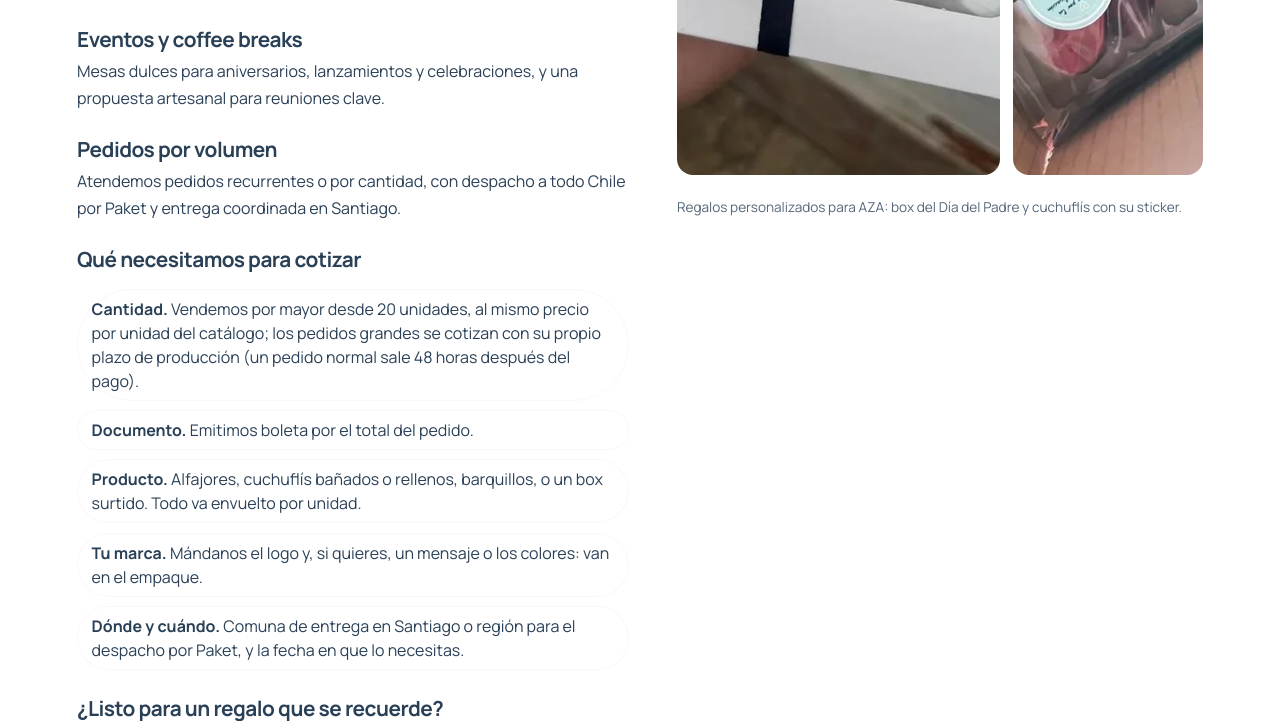
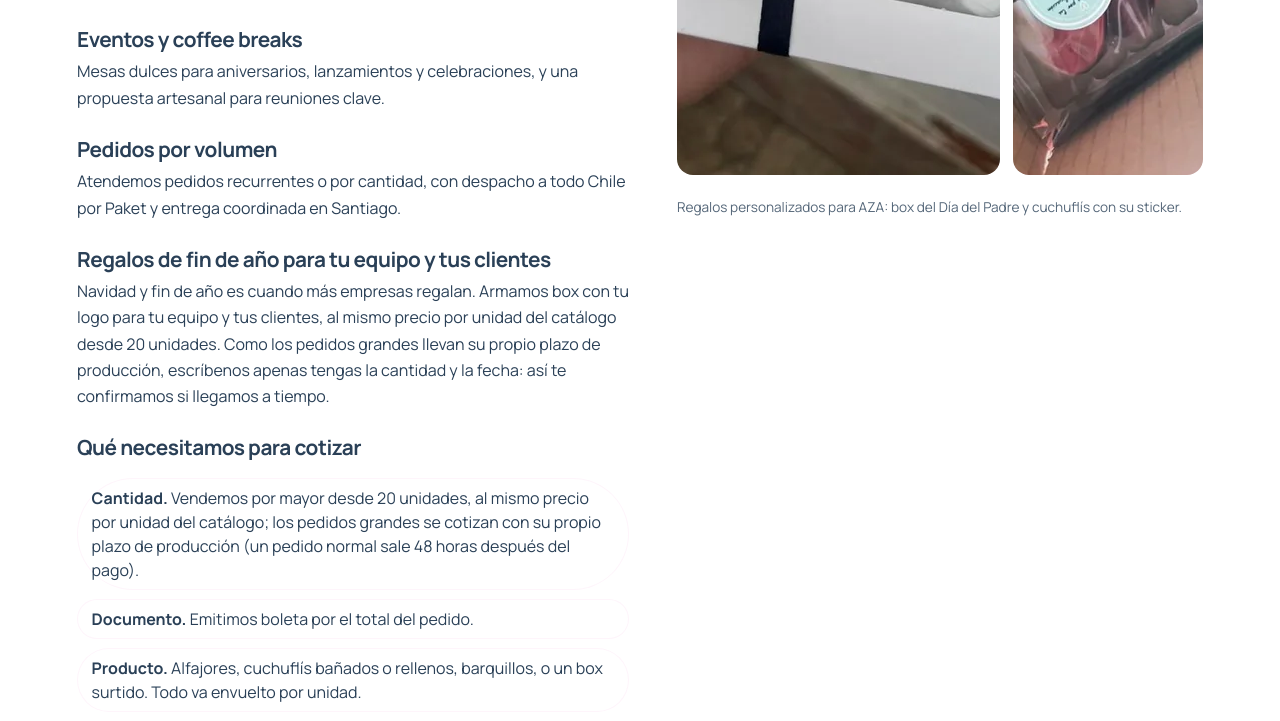
Before and after one commit to GoGo-DevS/dulcecitaa, a Django app: page /corporativo/ in a window 1280 px wide. Shown: the part 893-1614 px from the top of the page. Run offline with Django 5.2, Linux system fonts and the light colour scheme; data comes from the database, SQL or seed files in the repository; data that the repository does not hold is empty.

Commit message:
seo(corporativo): regalos de fin de año para empresas, sin fecha limite inventada
Noviembre y diciembre son cuando las empresas compran regalos de fin de ano.
El title suma esa busqueda sin perder 'dulces corporativos', y una seccion
nueva usa solo lo que la duena ya confirmo (mismo precio por unidad, desde 20,
logo en el empaque, pedidos grandes con su propio plazo). La fecha limite de
pedidos no se publica: la decide la duena. Prueba nueva, verificada al reves.

Co-Authored-By: Claude Opus 5.5 <noreply@anthropic.com>

```diff
--- a/BebesitaAPP/templates/corporativo.html
+++ b/BebesitaAPP/templates/corporativo.html
@@ -6,10 +6,13 @@
   corporativos" y "dulces para empresas"; el title decia "regalos corporativos
   dulces" y el H1 "regalos dulces para tu empresa": la palabra con que buscan
   no estaba en ninguno de los dos.
+  02-11-2026: noviembre y diciembre son cuando las empresas compran regalos de
+  fin de año; el title suma esa busqueda sin perder "dulces corporativos". Se
+  deja todo el año: el fin de año vuelve cada año y la pagina gana antiguedad.
 {% endcomment %}
-{% block title %}Dulces corporativos personalizados para empresas | {{ site_brand }}{% endblock %}
-{% block meta_description %}Dulces corporativos para empresas en Chile: alfajores, cuchuflís y barquillos artesanales en box con tu logo. Por mayor desde {{ por_mayor_desde }} unidades.{% endblock %}
-{% block og_title %}Dulces corporativos personalizados para empresas | {{ site_brand }}{% endblock %}
+{% block title %}Dulces corporativos y regalos de fin de año | {{ site_brand }}{% endblock %}
+{% block meta_description %}Dulces corporativos y regalos de fin de año para empresas: alfajores, cuchuflís y barquillos artesanales en box con tu logo, desde {{ por_mayor_desde }} unidades.{% endblock %}
+{% block og_title %}Dulces corporativos y regalos de fin de año | {{ site_brand }}{% endblock %}
 {% block og_description %}Alfajores, cuchuflís y barquillos artesanales en box con tu logo. Por mayor desde {{ por_mayor_desde }} unidades, despacho a todo Chile.{% endblock %}
 
 {% block content %}
@@ -40,6 +43,15 @@
 
       <h2>Pedidos por volumen</h2>
       <p>Atendemos pedidos recurrentes o por cantidad, con despacho a todo Chile por Paket y entrega coordinada en Santiago.</p>
+
+      {% comment %}
+        02-11-2026: la temporada de regalos de empresa. Solo lo confirmado
+        (mismo precio por unidad, desde 20, logo en el empaque, los pedidos
+        grandes con su propio plazo). NO se publica una fecha limite de pedidos:
+        la capacidad la decide la duena y se responde en la cotizacion.
+      {% endcomment %}
+      <h2>Regalos de fin de año para tu equipo y tus clientes</h2>
+      <p>Navidad y fin de año es cuando más empresas regalan. Armamos box con tu logo para tu equipo y tus clientes, al mismo precio por unidad del catálogo desde {{ por_mayor_desde }} unidades. Como los pedidos grandes llevan su propio plazo de producción, escríbenos apenas tengas la cantidad y la fecha: así te confirmamos si llegamos a tiempo.</p>
 
       {% comment %}
         Lo que una empresa pregunta al cotizar (lo pidio VMICA el 19-10-2026:
```
Also changed, not shown: BebesitaAPP/tests_seo_fichas.py (+9 -1 lines).
